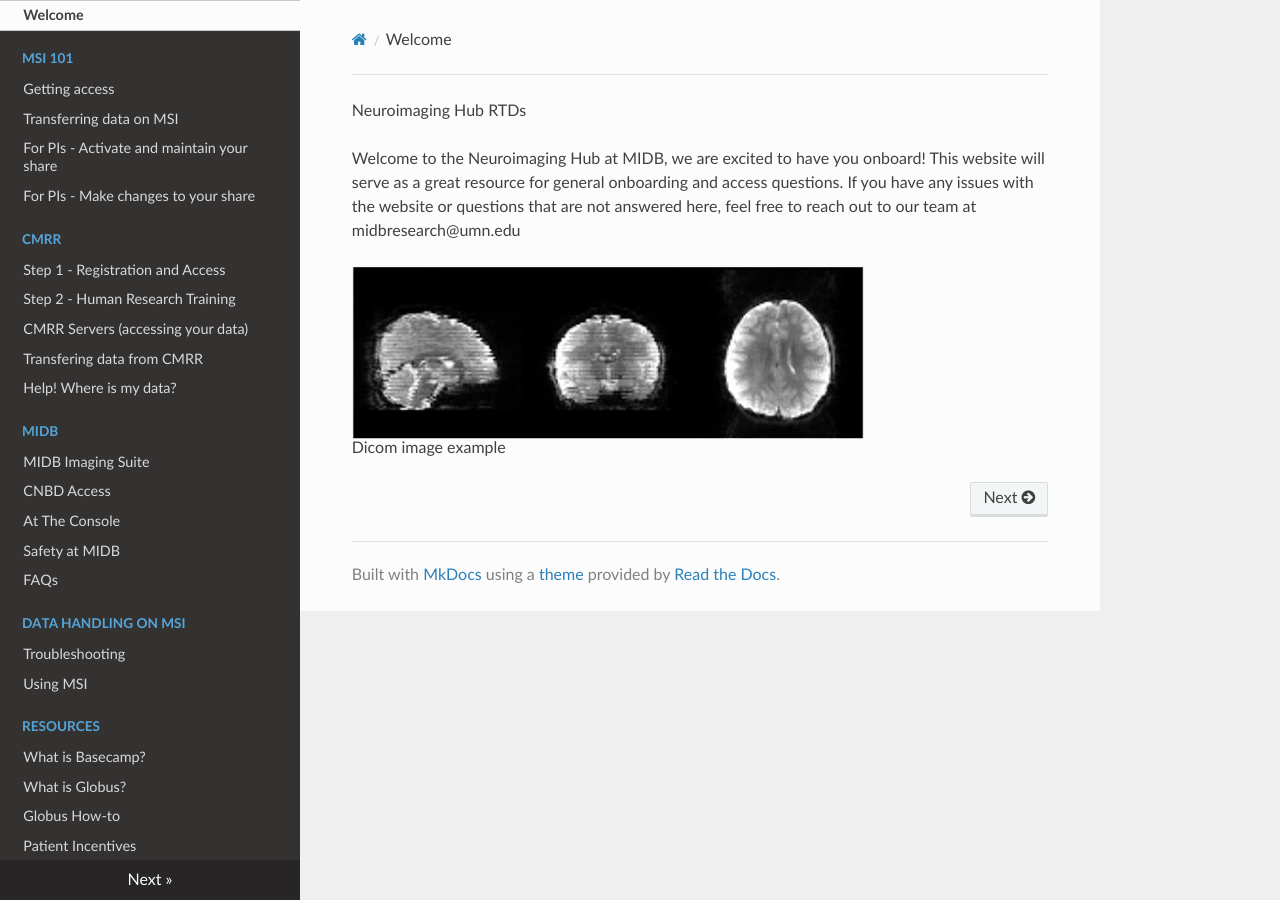
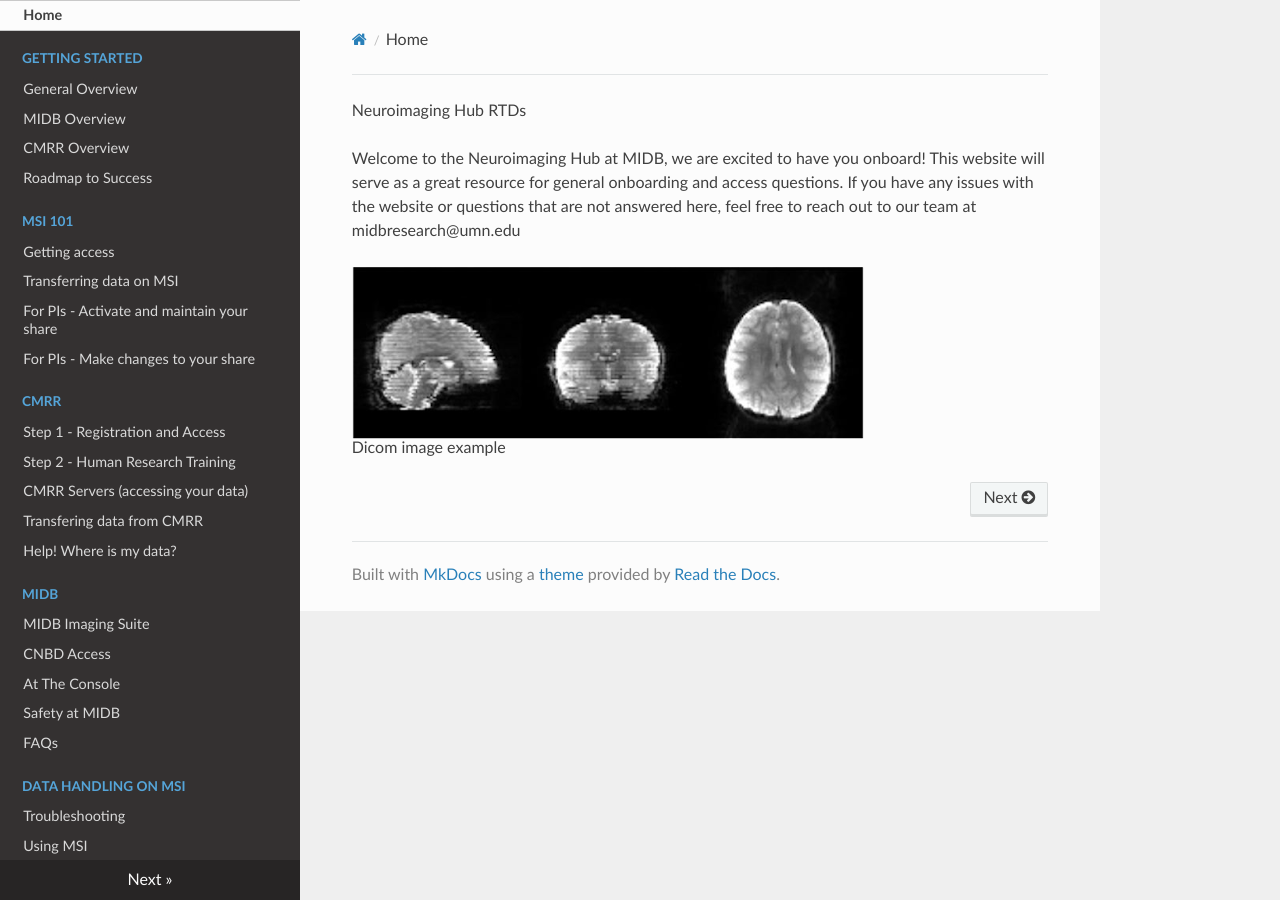
Before and after one commit to MIDB-Neuroimaging/neurohub_rtd, an MkDocs documentation site: the page built from docs/index.md, in a window 1280 px wide. Built offline with MkDocs 1.6.1, drawn with Linux system fonts in a browser that asks for light colours; nearby versions of some CDN libraries.

Commit message:
added overviews

```diff
--- a/mkdocs.yml
+++ b/mkdocs.yml
@@ -17,7 +17,13 @@ markdown_extensions:
   - md_in_html
 
 nav:
-    - Welcome: index.md
+    - Home: index.md
+
+    - Getting Started: #overview
+        - General Overview: start/overview.md
+        - MIDB Overview: start/midb-over.md
+        - CMRR Overview: start/cmrr-over.md
+        - Roadmap to Success: start/roadmap.md
 
     - MSI 101: #msi
         - Getting access: msi/msi.md
```
Also changed, not shown: docs/midb/console.md (+1 -1 lines), docs/start/cmrr-over.md (added, +2 -0 lines), docs/start/midb-over.md (added, +29 -0 lines), docs/start/overview.md (added, +2 -0 lines), docs/start/roadmap.md (added, +17 -0 lines).
